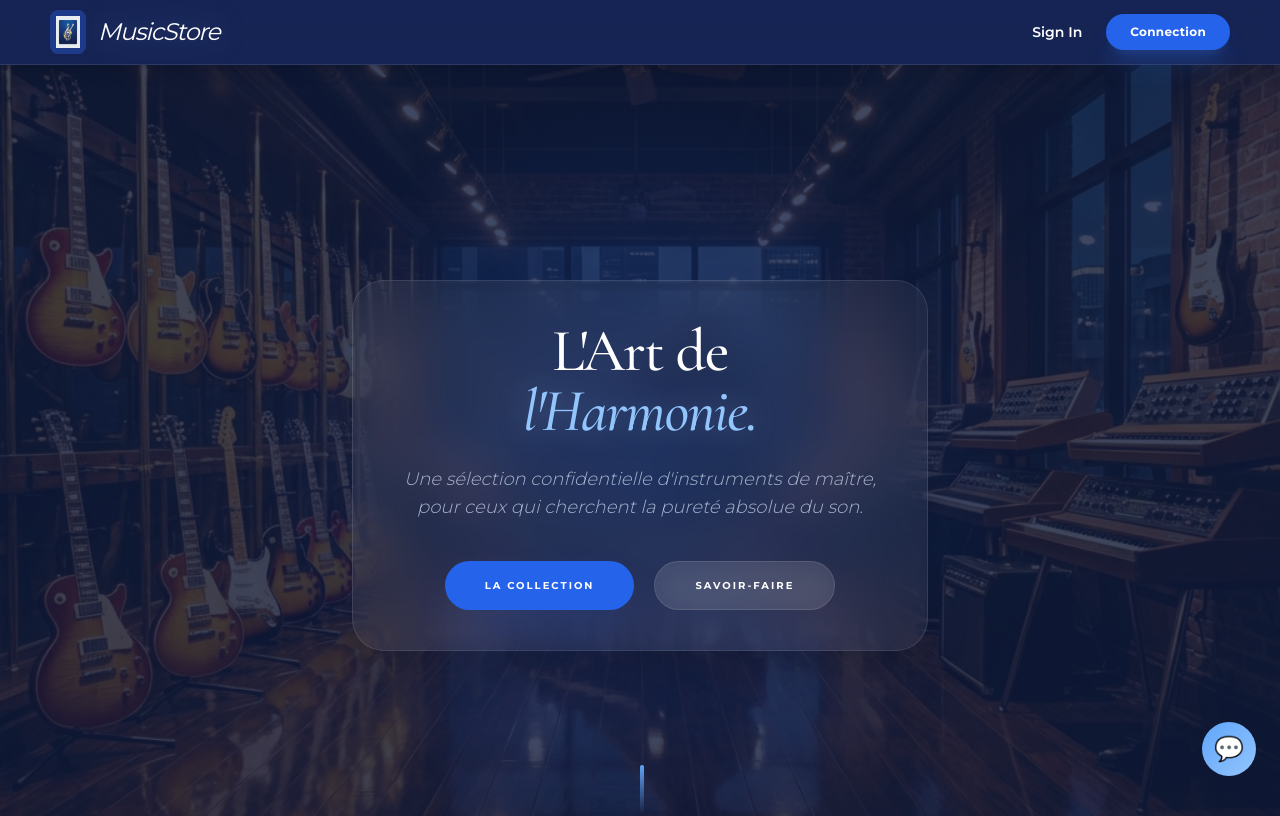
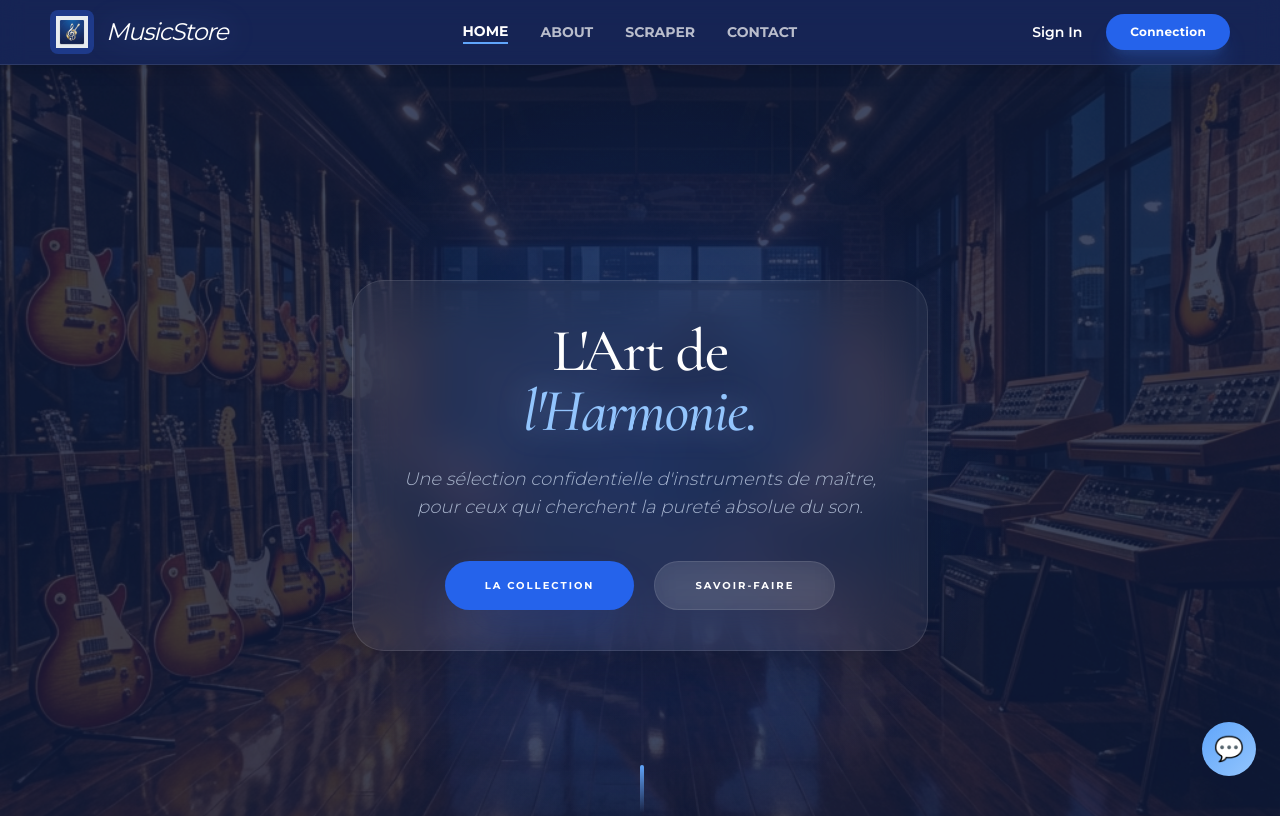
Before and after one commit to zahira986-id/music-store, a website: page public/index.html in a window 1280 px wide. Shown: the top 816 px of the page. Drawn offline with nearby package versions, Linux system fonts and the light colour scheme; no server answers.

Commit message:
fix probleme d'affichage Menu

```diff
--- a/public/index.html
+++ b/public/index.html
@@ -51,16 +51,12 @@
                     </a>
                 </div>
 
-                <!-- Column 2: Desktop Navigation (Hidden on Mobile) -->
-                <div class="hidden md:flex items-center gap-8 px-10">
-                    <a href="#"
-                        class="nav-item show-home text-[14px] font-bold text-gray-400 hover:text-white transition-colors tracking-wide no-underline uppercase">Home</a>
-                    <a href="#"
-                        class="nav-item show-about text-[14px] font-bold text-gray-400 hover:text-white transition-colors tracking-wide no-underline uppercase">About</a>
-                    <a href="#"
-                        class="nav-item show-scraper text-[14px] font-bold text-gray-400 hover:text-white transition-colors tracking-wide no-underline uppercase">Scraper</a>
-                    <a href="#"
-                        class="nav-item show-contact text-[14px] font-bold text-gray-400 hover:text-white transition-colors tracking-wide no-underline uppercase">Contact</a>
+                <!-- Column 2: Desktop Navigation -->
+                <div class="desktop-nav">
+                    <a href="#" class="nav-item show-home">Home</a>
+                    <a href="#" class="nav-item show-about">About</a>
+                    <a href="#" class="nav-item show-scraper">Scraper</a>
+                    <a href="#" class="nav-item show-contact">Contact</a>
                 </div>
 
                 <!-- Column 3: User Actions & Mobile Toggle -->
--- a/public/script.js
+++ b/public/script.js
@@ -92,10 +92,9 @@ document.addEventListener('DOMContentLoaded', () => {
             mobileNavContainer.classList.add('hidden');
         }
 
-        // Reset all nav items
+        // Reset all nav items - Styling is now handled by CSS !important
         document.querySelectorAll('.nav-item').forEach(a => {
-            a.classList.remove('text-white', '!text-white');
-            a.classList.add('text-gray-400');
+            a.classList.remove('active');
         });
 
         // Highlight active link
@@ -109,8 +108,7 @@ document.addEventListener('DOMContentLoaded', () => {
         const activeClass = activeClassMap[sectionName];
         if (activeClass) {
             document.querySelectorAll(activeClass).forEach(btn => {
-                btn.classList.remove('text-gray-400');
-                btn.classList.add('!text-white');
+                btn.classList.add('active');
             });
         }
     }
--- a/public/style.css
+++ b/public/style.css
@@ -1367,6 +1367,39 @@ body {
     }
 }
 
+/* Navigation Desktop Fix */
+.desktop-nav {
+    display: none !important;
+}
+
+@media (min-width: 768px) {
+    .desktop-nav {
+        display: flex !important;
+        align-items: center;
+        gap: 2rem;
+        flex: 1;
+        justify-content: center;
+    }
+
+    .desktop-nav a {
+        color: rgba(255, 255, 255, 0.7) !important;
+        text-decoration: none !important;
+        font-weight: 700 !important;
+        font-size: 14px !important;
+        text-transform: uppercase !important;
+        transition: color 0.3s ease !important;
+    }
+
+    .desktop-nav a.active {
+        color: #ffffff !important;
+        border-bottom: 2px solid var(--primary-color) !important;
+    }
+
+    .desktop-nav a:hover {
+        color: #ffffff !important;
+    }
+}
+
 /* Mobile Responsive */
 @media (max-width: 480px) {
     #chatbot-window {
--- a/public/sw.js
+++ b/public/sw.js
@@ -1,5 +1,5 @@
 // Service Worker for MusicStore PWA
-const CACHE_NAME = 'musicstore-v9';
+const CACHE_NAME = 'musicstore-v11';
 const urlsToCache = [
     '/',
     '/index.html',
```
Also changed, not shown: public/tailwind.css.
